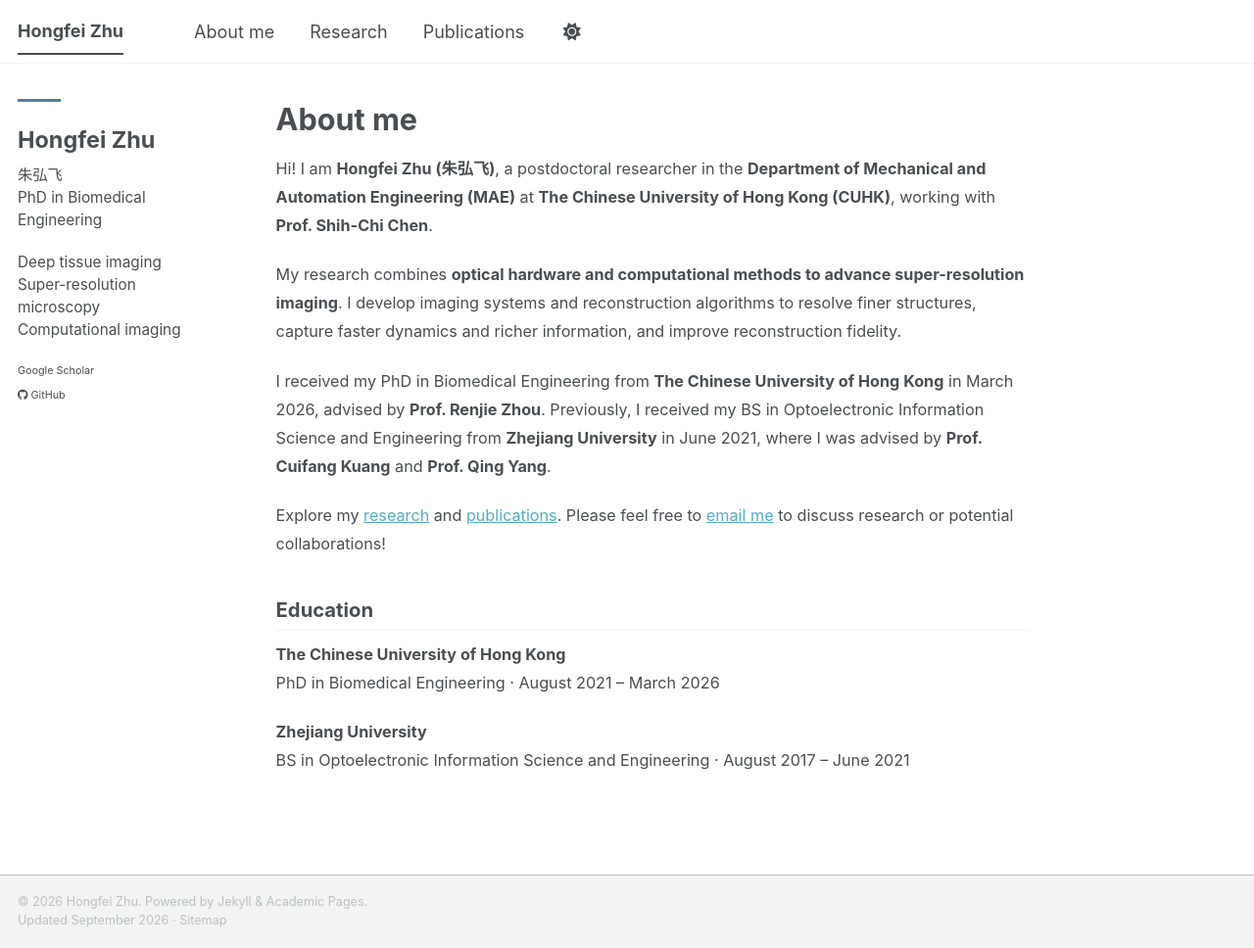
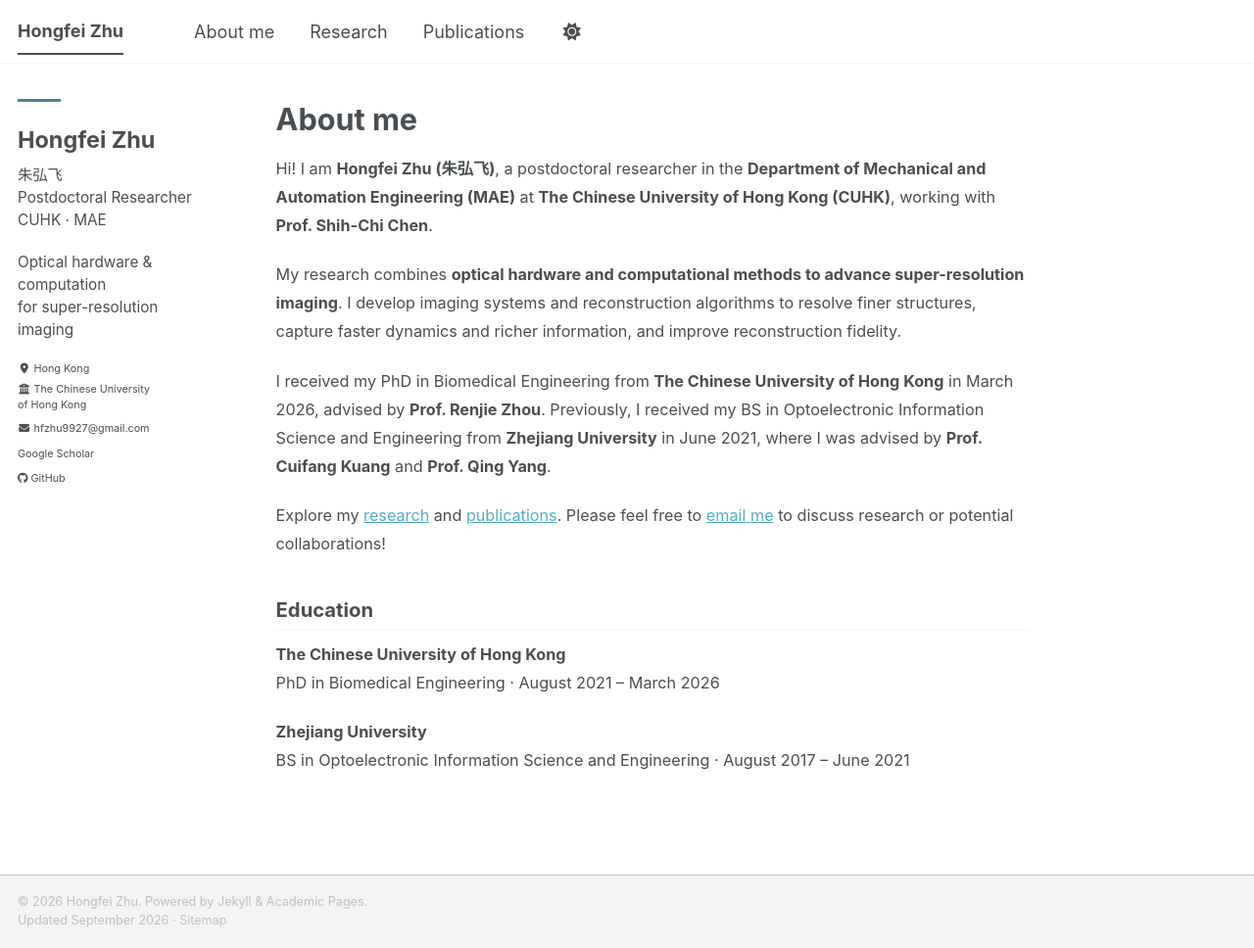
Before and after one commit to Hillbertju/hongfeizhu.github.io, a Jekyll site: the page built from _pages/about.md, in a window 1280 px wide and 968 px high. Shown: the whole window at 98% size. Built offline with Jekyll 4.4.1, drawn with Linux system fonts in a browser that asks for light colours; a style sheet for code colours, icons or effects is not loaded.

Commit message:
Add files via upload

```diff
--- a/_includes/author-profile.html
+++ b/_includes/author-profile.html
@@ -3,12 +3,15 @@
   <div class="profile-rule" aria-hidden="true"></div>
   <div class="author__content">
     <h3 class="author__name" itemprop="name">Hongfei Zhu</h3>
-    <p class="author__bio">朱弘飞<br>PhD in Biomedical Engineering</p>
-    <p class="author__bio">Deep tissue imaging<br>Super-resolution microscopy<br>Computational imaging</p>
+    <p class="author__bio">朱弘飞<br>Postdoctoral Researcher<br>CUHK · MAE</p>
+    <p class="author__bio">Optical hardware &amp; computation<br>for super-resolution imaging</p>
   </div>
   <div class="author__urls-wrapper">
     <button class="btn btn--inverse">Links</button>
     <ul class="author__urls social-icons">
+      <li><i class="fas fa-map-marker-alt fa-fw" aria-hidden="true"></i> Hong Kong</li>
+      <li><i class="fas fa-university fa-fw" aria-hidden="true"></i> The Chinese University<br>of Hong Kong</li>
+      <li><a href="mailto:hfzhu9927@gmail.com"><i class="fas fa-envelope fa-fw" aria-hidden="true"></i> hfzhu9927@gmail.com</a></li>
       <li><a href="https://scholar.google.com/citations?user=l5fLIjEAAAAJ&amp;hl=en&amp;sortby=pubdate"><i class="ai ai-google-scholar ai-fw" aria-hidden="true"></i> Google Scholar</a></li>
       <li><a href="https://github.com/Hillbertju"><i class="fab fa-github" aria-hidden="true"></i> GitHub</a></li>
     </ul>
```
